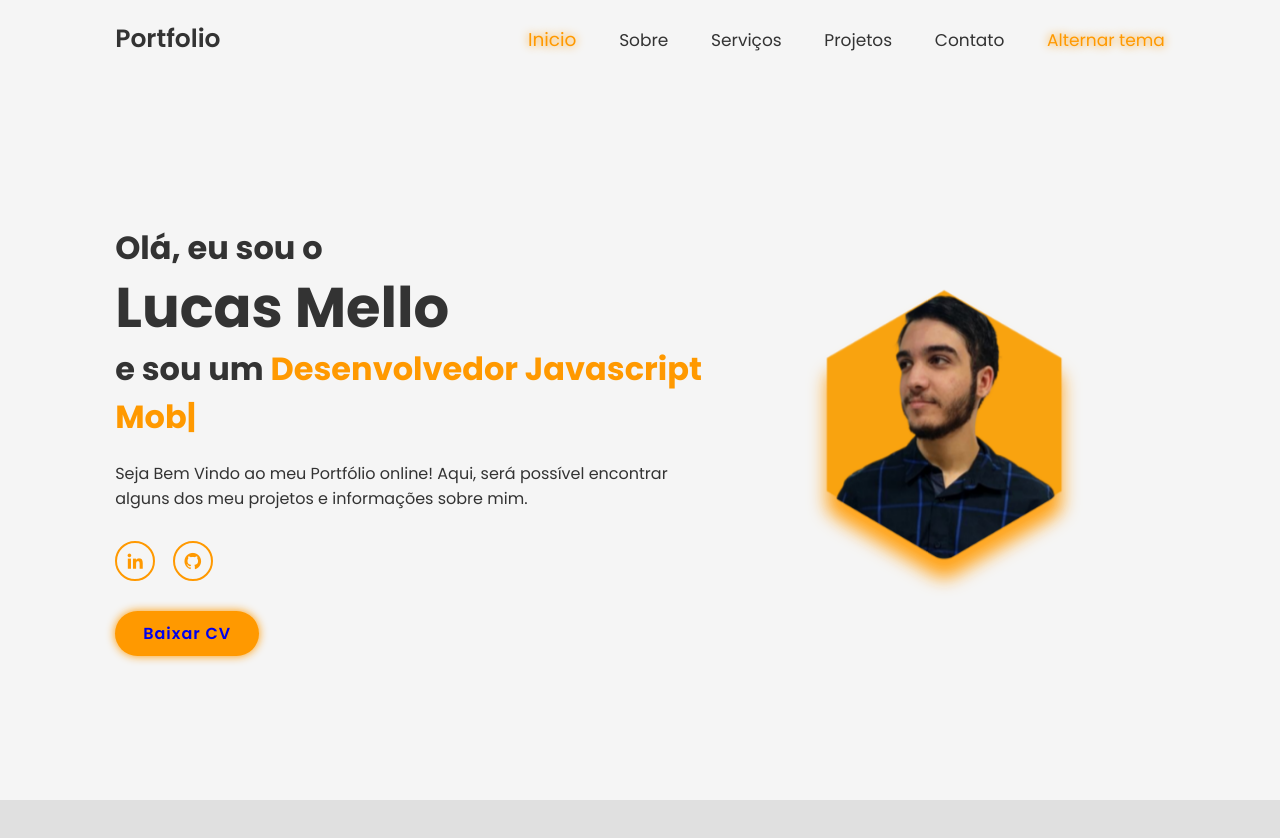
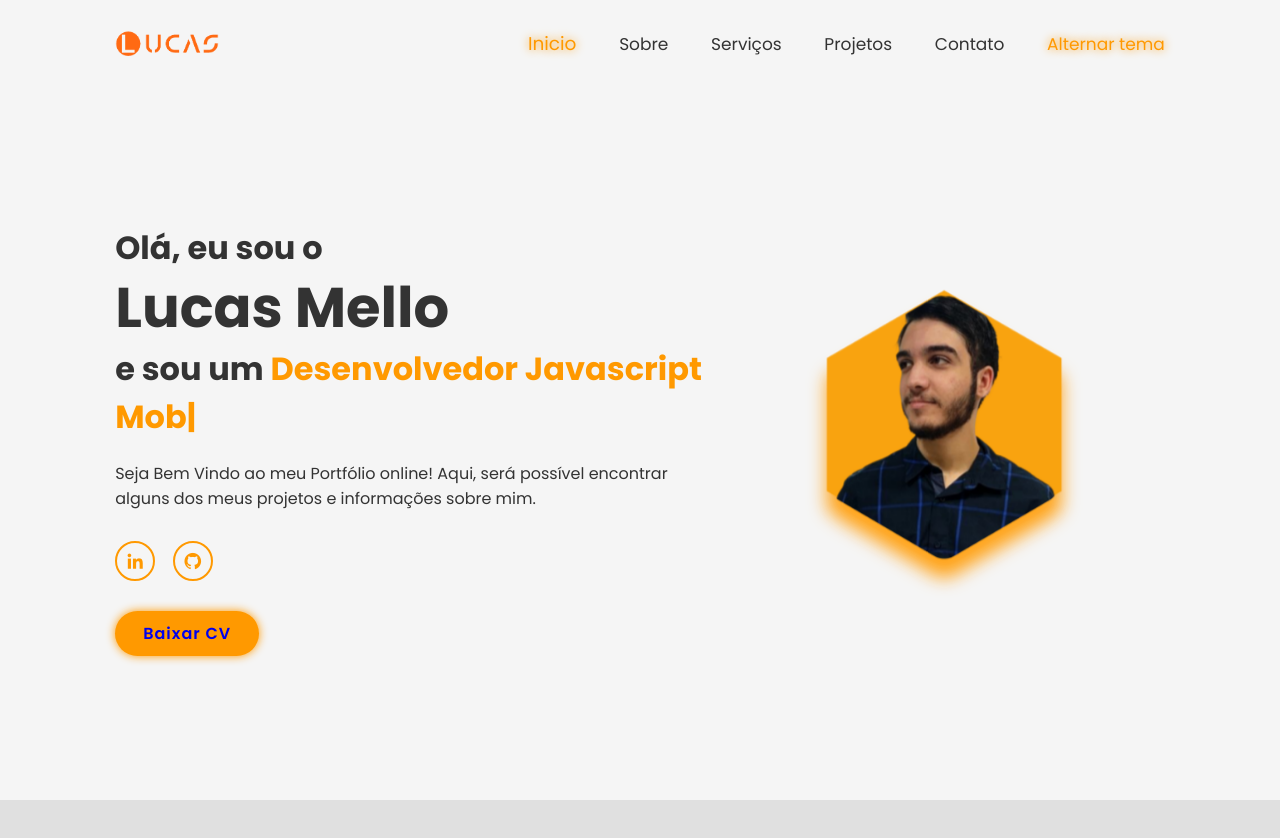
Before and after one commit to lucas-mmello/Portfolio, a plain HTML site: page portfolio.html in a window 1280 px wide. Both pictures are taken after a click on the link "Alternar tema". Shown: the top 838 px of the page. Drawn offline with nearby package versions, Linux system fonts and the light colour scheme.

Commit message:
adicionado a logo no header do portfolio

```diff
--- a/css/style.css
+++ b/css/style.css
@@ -67,6 +67,13 @@ section {
   font-size: 2.5rem;
   color: var(--text-color);
   font-weight: 600;
+  cursor: default;
+}
+
+.logo img {
+  margin-top: 1rem;
+  width: 104px;
+  height: 26px;
   cursor: default;
 }
 
--- a/js/index.js
+++ b/js/index.js
@@ -84,6 +84,8 @@ const themeToggle = document.getElementById("theme-toggle");
 const root = document.documentElement;
 const themeImage = document.getElementById("theme-image");
 const sobreImage = document.getElementById("sobre-image");
+const logoLink = document.querySelector(".logo");
+const logoImg = logoLink.querySelector("img");
 
 themeToggle.addEventListener("click", (e) => {
   e.preventDefault();
@@ -96,4 +98,7 @@ themeToggle.addEventListener("click", (e) => {
   sobreImage.src = root.classList.contains("light")
     ? "./images/My project-3.png"
     : "./images/My_project-2.png";
+  logoImg.src = root.classList.contains("light")
+    ? "./images/logo-light.png"
+    : "./images/logo-dark.png";
 });
--- a/portfolio.html
+++ b/portfolio.html
@@ -13,7 +13,7 @@
   </head>
   <body>
     <header class="header">
-      <a href="#" class="logo">Portfolio</a>
+      <a href="#" class="logo"><img src="./images/logo-dark.png" alt="Logo"></a>
       <i class="bx bx-menu" id="menu-icon"></i>
       <nav class="navbar">
         <a href="#inicio" class="active">Inicio</a>
@@ -34,7 +34,7 @@
         </h3>
         <p>
           Seja Bem Vindo ao meu Portfólio online! Aqui, será possível encontrar
-          alguns dos meu projetos e informações sobre mim.
+          alguns dos meus projetos e informações sobre mim.
         </p>
         <div class="social-media">
           <a
```
Also changed, not shown: images/logo-dark.png (added), images/logo-light.png (added).
